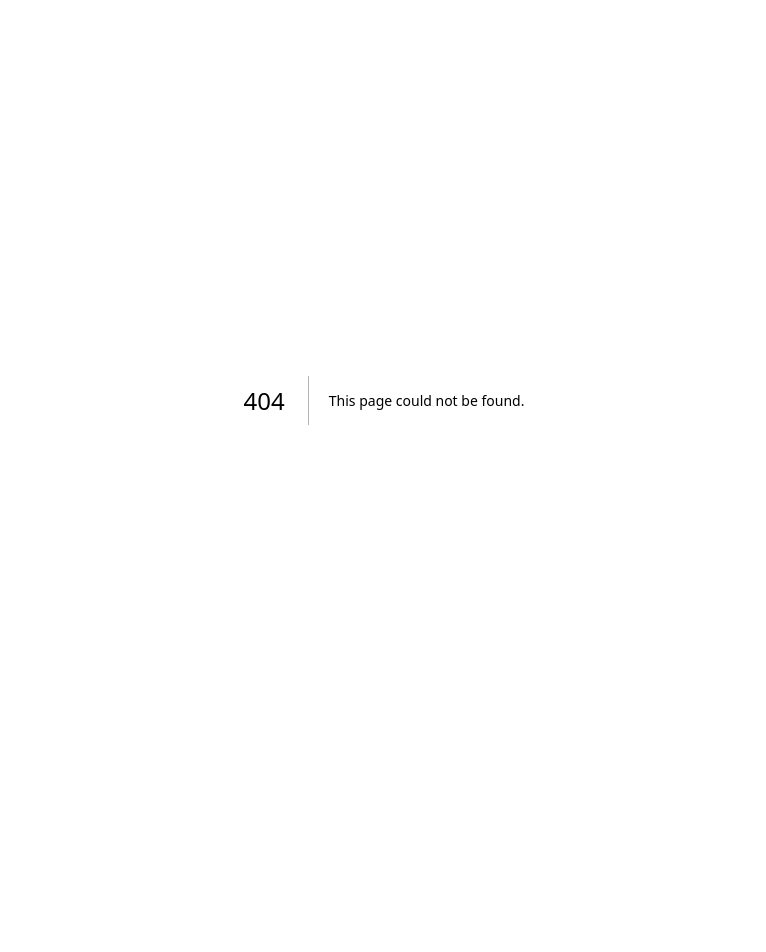
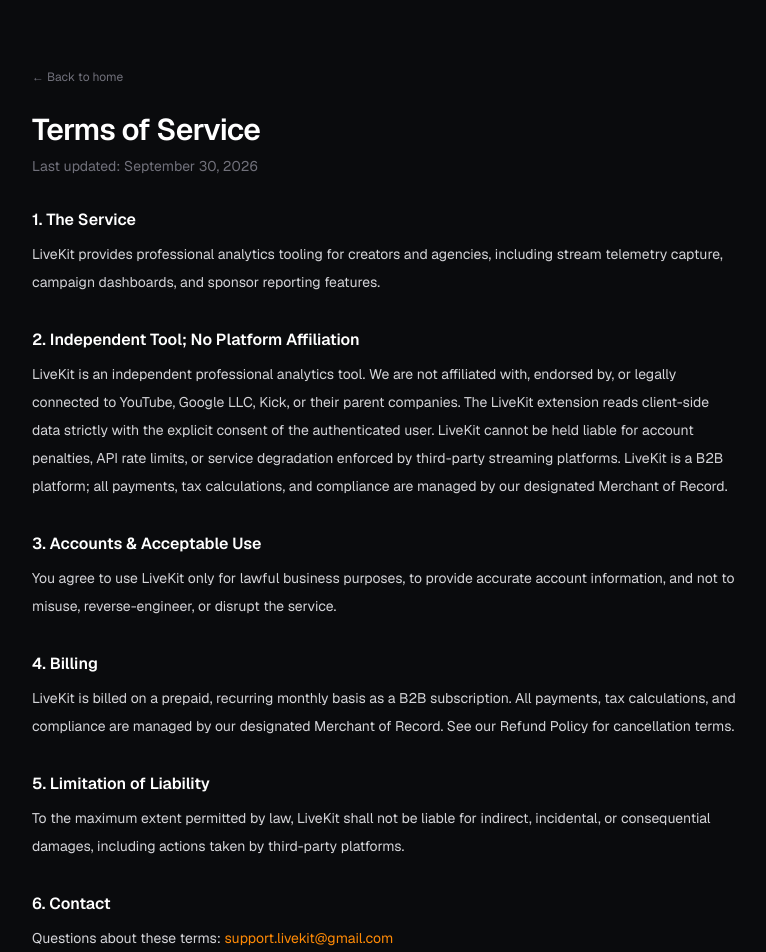
Before and after one commit to himanshusinghpm/livekit-spike, a Next.js app in the folder dashboard/: page /terms in a window 1280 px wide. Before the commit this address had no page. Shown: the top 952 px of the page, without its empty margins (256-1022 px from the left). Before the commit the page ends 800 px from the top, so only its background shows below. Built offline with nearby package versions, Linux system fonts and the light colour scheme.

Commit message:
feat: add compliance legal pages for MoR audit

```diff
--- a/dashboard/src/app/page.tsx
+++ b/dashboard/src/app/page.tsx
@@ -280,7 +280,7 @@
       <footer className="border-t border-white/[0.07]">
         <div className="mx-auto flex max-w-7xl flex-col gap-5 px-5 py-8 text-xs text-white/30 sm:flex-row sm:items-center sm:justify-between sm:px-8 lg:px-10">
           <Link href="/" aria-label="LiveKit home"><BrandMark /></Link>
-          <div className="flex items-center gap-5"><a href="#privacy" className="transition-colors hover:text-white/70">Privacy Policy</a><a href="#terms" className="transition-colors hover:text-white/70">Terms of Service</a><span>© 2025 LiveKit, Inc.</span></div>
+          <div className="flex flex-wrap items-center gap-x-5 gap-y-2"><Link href="/terms" className="transition-colors hover:text-white/70">Terms of Service</Link><Link href="/privacy" className="transition-colors hover:text-white/70">Privacy Policy</Link><Link href="/refunds" className="transition-colors hover:text-white/70">Refund Policy</Link><a href="mailto:support.livekit@gmail.com" className="transition-colors hover:text-white/70">support.livekit@gmail.com</a><span>© 2025 LiveKit, Inc.</span></div>
         </div>
       </footer>
 
--- /dev/null
+++ b/dashboard/src/app/privacy/page.tsx
@@ -0,0 +1,45 @@
+import Link from 'next/link';
+
+export const metadata = {
+  title: 'Privacy Policy | LiveKit',
+  description: 'LiveKit Privacy Policy — what we collect and why.',
+};
+
+export default function PrivacyPage() {
+  return (
+    <main className="min-h-screen bg-[#0a0b0d] text-zinc-300">
+      <div className="mx-auto max-w-3xl px-5 py-12 sm:px-8 sm:py-16">
+        <Link href="/" className="text-xs text-zinc-500 transition hover:text-zinc-300">← Back to home</Link>
+        <h1 className="mt-6 text-3xl font-semibold tracking-tight text-white">Privacy Policy</h1>
+        <p className="mt-2 text-sm text-zinc-500">Last updated: September 30, 2026</p>
+
+        <div className="mt-8 space-y-8 text-sm leading-7">
+          <section>
+            <h2 className="text-base font-semibold text-white">1. What We Collect</h2>
+            <p className="mt-2">The LiveKit extension only activates during an active Sync Code session. We exclusively capture Concurrent Viewership (CCV) and total stream duration. We do not collect, read, or store session cookies, passwords, PII, or general browsing history. Data is shared exclusively with the entity authorized by the creator&apos;s Sync Code.</p>
+          </section>
+
+          <section>
+            <h2 className="text-base font-semibold text-white">2. How We Use Data</h2>
+            <p className="mt-2">Telemetry is used solely to power campaign dashboards, retention charts, and sponsor reports for the authorized agency and creator.</p>
+          </section>
+
+          <section>
+            <h2 className="text-base font-semibold text-white">3. Sharing</h2>
+            <p className="mt-2">We do not sell personal data. Telemetry is shared exclusively with the entity authorized by the creator&apos;s Sync Code, plus infrastructure subprocessors (e.g., hosting, database) under contractual safeguards.</p>
+          </section>
+
+          <section>
+            <h2 className="text-base font-semibold text-white">4. Retention &amp; Security</h2>
+            <p className="mt-2">Stream telemetry is retained for active campaign reporting and deleted or anonymized on request. We apply industry-standard access controls and encryption in transit.</p>
+          </section>
+
+          <section>
+            <h2 className="text-base font-semibold text-white">5. Your Rights &amp; Contact</h2>
+            <p className="mt-2">To request access, correction, or deletion, contact <a href="mailto:support.livekit@gmail.com" className="text-orange-400 hover:text-orange-300">support.livekit@gmail.com</a>. We respond to verified requests within 30 days.</p>
+          </section>
+        </div>
+      </div>
+    </main>
+  );
+}
--- /dev/null
+++ b/dashboard/src/app/refunds/page.tsx
@@ -0,0 +1,40 @@
+import Link from 'next/link';
+
+export const metadata = {
+  title: 'Refund Policy | LiveKit',
+  description: 'LiveKit Refund Policy — prepaid B2B subscription terms.',
+};
+
+export default function RefundsPage() {
+  return (
+    <main className="min-h-screen bg-[#0a0b0d] text-zinc-300">
+      <div className="mx-auto max-w-3xl px-5 py-12 sm:px-8 sm:py-16">
+        <Link href="/" className="text-xs text-zinc-500 transition hover:text-zinc-300">← Back to home</Link>
+        <h1 className="mt-6 text-3xl font-semibold tracking-tight text-white">Refund Policy</h1>
+        <p className="mt-2 text-sm text-zinc-500">Last updated: September 30, 2026</p>
+
+        <div className="mt-8 space-y-8 text-sm leading-7">
+          <section>
+            <h2 className="text-base font-semibold text-white">1. Prepaid B2B Subscriptions</h2>
+            <p className="mt-2">LiveKit is Business-to-Business (B2B) and professional software billed on a prepaid, recurring monthly basis. Subscriptions can be canceled at any time. We do not offer refunds, account credits, or prorated billing for partially used months.</p>
+          </section>
+
+          <section>
+            <h2 className="text-base font-semibold text-white">2. Cancellation</h2>
+            <p className="mt-2">You may cancel at any time from your billing portal or by contacting support. Cancellation stops future renewals; your workspace remains active until the end of the current prepaid period.</p>
+          </section>
+
+          <section>
+            <h2 className="text-base font-semibold text-white">3. Billing Errors</h2>
+            <p className="mt-2">If you believe you were charged in error (e.g., duplicate charge), contact us within 30 days at <a href="mailto:support.livekit@gmail.com" className="text-orange-400 hover:text-orange-300">support.livekit@gmail.com</a> and our Merchant of Record will review the case.</p>
+          </section>
+
+          <section>
+            <h2 className="text-base font-semibold text-white">4. Contact</h2>
+            <p className="mt-2">Billing support: <a href="mailto:support.livekit@gmail.com" className="text-orange-400 hover:text-orange-300">support.livekit@gmail.com</a></p>
+          </section>
+        </div>
+      </div>
+    </main>
+  );
+}
--- /dev/null
+++ b/dashboard/src/app/terms/page.tsx
@@ -0,0 +1,50 @@
+import Link from 'next/link';
+
+export const metadata = {
+  title: 'Terms of Service | LiveKit',
+  description: 'LiveKit Terms of Service — B2B analytics platform terms.',
+};
+
+export default function TermsPage() {
+  return (
+    <main className="min-h-screen bg-[#0a0b0d] text-zinc-300">
+      <div className="mx-auto max-w-3xl px-5 py-12 sm:px-8 sm:py-16">
+        <Link href="/" className="text-xs text-zinc-500 transition hover:text-zinc-300">← Back to home</Link>
+        <h1 className="mt-6 text-3xl font-semibold tracking-tight text-white">Terms of Service</h1>
+        <p className="mt-2 text-sm text-zinc-500">Last updated: September 30, 2026</p>
+
+        <div className="mt-8 space-y-8 text-sm leading-7">
+          <section>
+            <h2 className="text-base font-semibold text-white">1. The Service</h2>
+            <p className="mt-2">LiveKit provides professional analytics tooling for creators and agencies, including stream telemetry capture, campaign dashboards, and sponsor reporting features.</p>
+          </section>
+
+          <section>
+            <h2 className="text-base font-semibold text-white">2. Independent Tool; No Platform Affiliation</h2>
+            <p className="mt-2">LiveKit is an independent professional analytics tool. We are not affiliated with, endorsed by, or legally connected to YouTube, Google LLC, Kick, or their parent companies. The LiveKit extension reads client-side data strictly with the explicit consent of the authenticated user. LiveKit cannot be held liable for account penalties, API rate limits, or service degradation enforced by third-party streaming platforms. LiveKit is a B2B platform; all payments, tax calculations, and compliance are managed by our designated Merchant of Record.</p>
+          </section>
+
+          <section>
+            <h2 className="text-base font-semibold text-white">3. Accounts &amp; Acceptable Use</h2>
+            <p className="mt-2">You agree to use LiveKit only for lawful business purposes, to provide accurate account information, and not to misuse, reverse-engineer, or disrupt the service.</p>
+          </section>
+
+          <section>
+            <h2 className="text-base font-semibold text-white">4. Billing</h2>
+            <p className="mt-2">LiveKit is billed on a prepaid, recurring monthly basis as a B2B subscription. All payments, tax calculations, and compliance are managed by our designated Merchant of Record. See our Refund Policy for cancellation terms.</p>
+          </section>
+
+          <section>
+            <h2 className="text-base font-semibold text-white">5. Limitation of Liability</h2>
+            <p className="mt-2">To the maximum extent permitted by law, LiveKit shall not be liable for indirect, incidental, or consequential damages, including actions taken by third-party platforms.</p>
+          </section>
+
+          <section>
+            <h2 className="text-base font-semibold text-white">6. Contact</h2>
+            <p className="mt-2">Questions about these terms: <a href="mailto:support.livekit@gmail.com" className="text-orange-400 hover:text-orange-300">support.livekit@gmail.com</a></p>
+          </section>
+        </div>
+      </div>
+    </main>
+  );
+}
```
